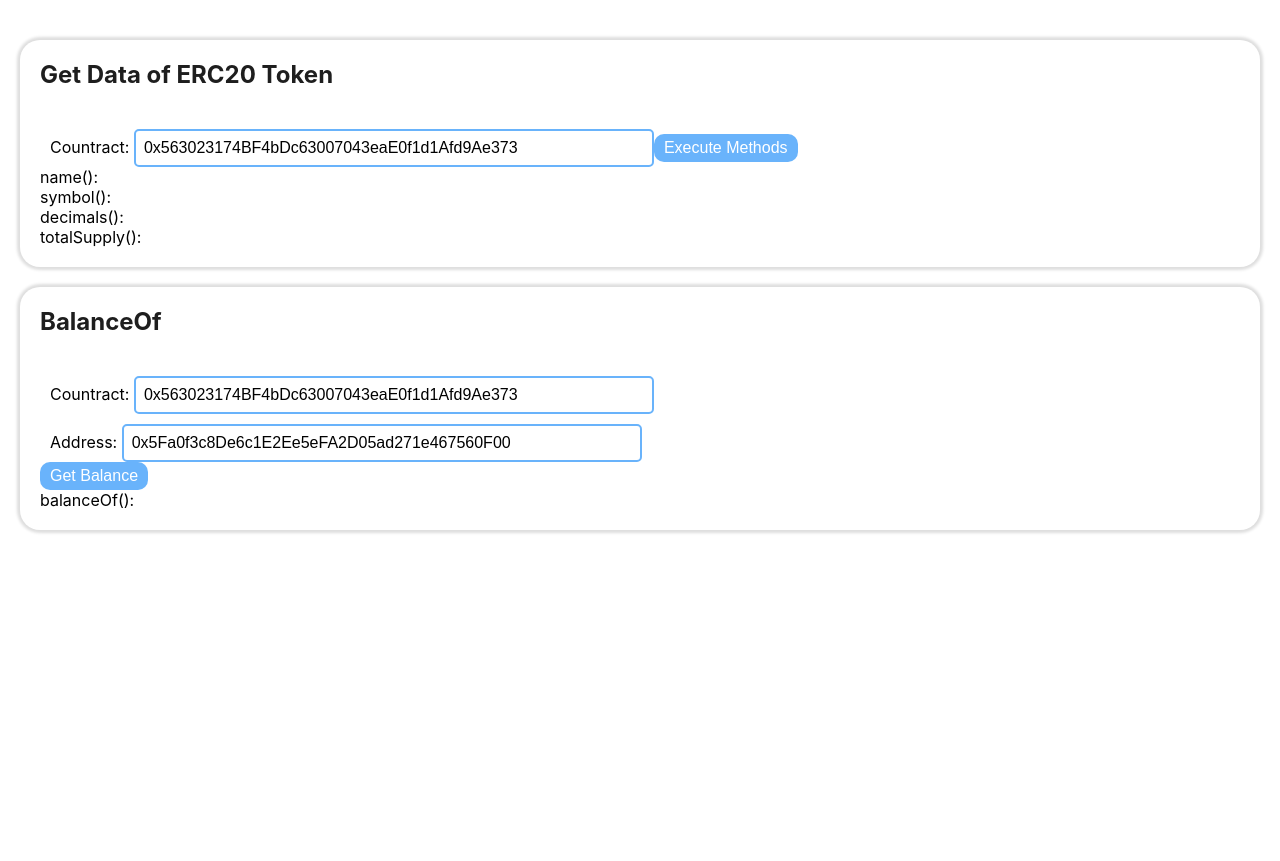
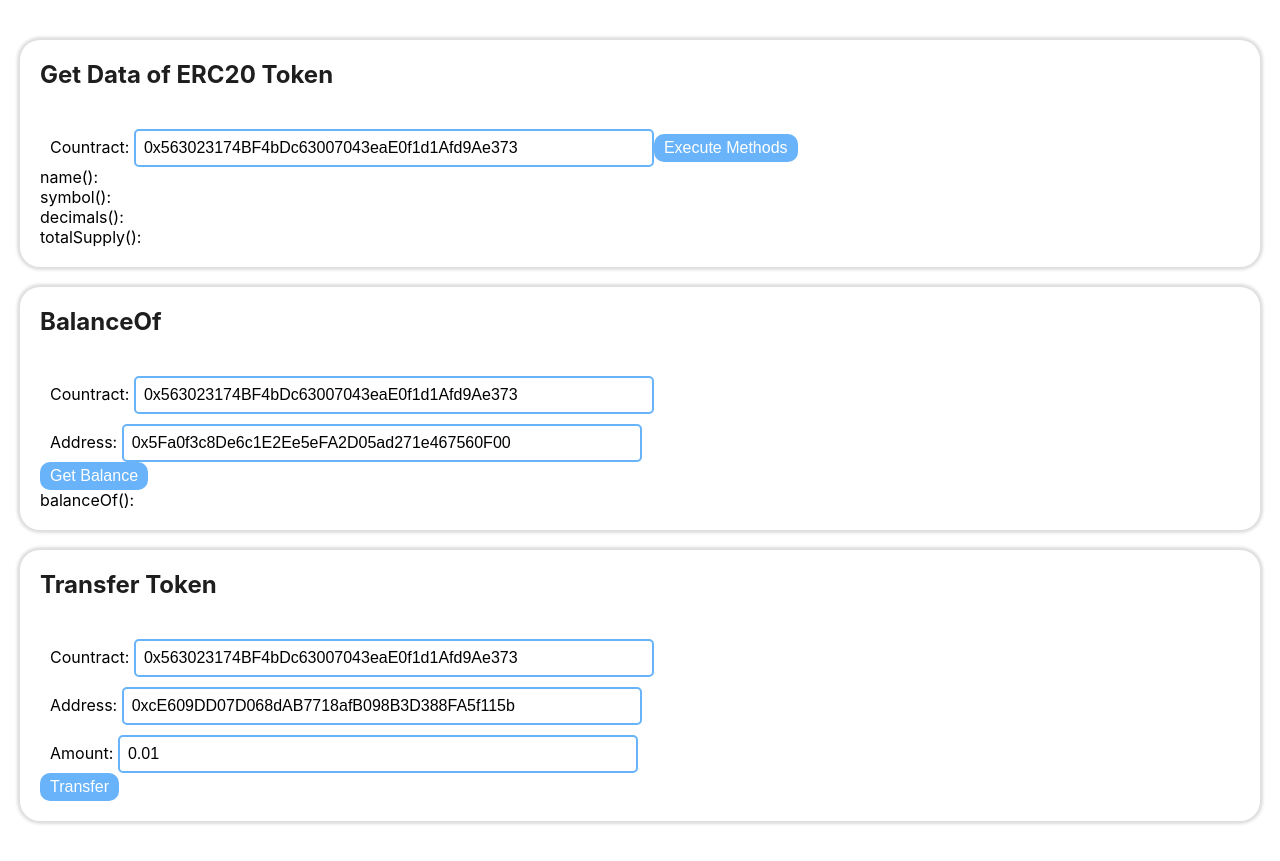
Before and after one commit to jeonsoeun/evm-test, a React (Create React App) app: page / in a window 1280 px wide. Before the commit the page ends 800 px from the top, so only its background shows below. Built offline with nearby package versions, Linux system fonts and the light colour scheme.

Commit message:
erc20 transfer 추가

```diff
--- a/package.json
+++ b/package.json
@@ -10,6 +10,7 @@
     "@types/node": "^16.7.13",
     "@types/react": "^18.0.0",
     "@types/react-dom": "^18.0.0",
+    "bignumber.js": "^9.1.1",
     "react": "^18.2.0",
     "react-dom": "^18.2.0",
     "react-scripts": "5.0.1",
--- a/src/config/index.ts
+++ b/src/config/index.ts
@@ -11,6 +11,8 @@ export const contractAddress = {
 
 export const personalAddress = {
   my: "0x5Fa0f3c8De6c1E2Ee5eFA2D05ad271e467560F00",
+  my2: "0xcE609DD07D068dAB7718afB098B3D388FA5f115b",
+  kh: "",
 };
 
 export const PRIVATE_KEY =
--- a/src/pages/ERC20.tsx
+++ b/src/pages/ERC20.tsx
@@ -1,11 +1,13 @@
 import Page from "../components/page/Page";
 
 import GetERC20Data from "../views/ERC20/GetERC20Data";
+import TransferToken from "../views/ERC20/TransferToken";
 
 const ERC20: React.FC = () => {
   return (
     <Page>
       <GetERC20Data />
+      <TransferToken />
     </Page>
   );
 };
--- /dev/null
+++ b/src/service/transferERC20.tsx
@@ -0,0 +1,57 @@
+import BigNumber from "bignumber.js";
+import Web3 from "web3";
+import { config, personalAddress, PRIVATE_KEY } from "../config";
+import ABI from "../config/erc20Api.json";
+import { getDecimal } from "./getErc20Data";
+import { getGasPrice } from "./getGasPrice";
+
+export async function transferToken(
+  contractAddress: string,
+  address: string,
+  amount: string
+) {
+  const web3 = new Web3(config.httpProvider);
+  const abi: any = ABI;
+  const contract = new web3.eth.Contract(abi, contractAddress);
+  const gasPrice = (await getGasPrice()).fast * 10 ** 9;
+  let gasLimit;
+  const decimal = await getDecimal(contractAddress);
+  const amountBN = BigNumber(amount).times(BigNumber(10).pow(decimal));
+  const amountHex = web3.utils.toHex(amountBN.toString());
+  // console.log(amountBN.toString());
+  try {
+    gasLimit = await contract.methods
+      .transfer(address, amountBN.toFixed(0, BigNumber.ROUND_DOWN))
+      .estimateGas({ from: personalAddress.my }, (error: any) => {
+        console.error("EstimateError: ", error);
+      });
+  } catch (err) {
+    console.error("Error");
+    return false;
+  }
+  // return false;
+  try {
+    const data = contract.methods.transfer(address, amountHex).encodeABI();
+    const obj = {
+      contractAddress,
+      to: contractAddress,
+      gasPrice: web3.utils.toHex(gasPrice),
+      gas: web3.utils.toHex(BigNumber(gasLimit).times(1.5).toFixed(0)), //gas limit
+      data,
+    };
+    // console.log(obj, amountHex);
+    const signed = await web3.eth.accounts.signTransaction(obj, PRIVATE_KEY);
+    if (signed?.rawTransaction) {
+      const result = await web3.eth.sendSignedTransaction(
+        signed.rawTransaction
+      );
+      return !!result.transactionHash;
+    } else {
+      console.error("sined.rawTransaction is falsy. singed: ", signed);
+      return false;
+    }
+  } catch (err) {
+    console.error("SignTranscation: ", err);
+    return false;
+  }
+}
--- /dev/null
+++ b/src/views/ERC20/TransferToken.tsx
@@ -0,0 +1,61 @@
+import { useRef, useState } from "react";
+import Button from "../../components/button/Button";
+import { contractAddress, personalAddress } from "../../config";
+import { transferToken } from "../../service/transferERC20";
+import { BasicInput, InputWrapper } from "../../styles/Input";
+import { Section } from "../../styles/Section";
+import { Title } from "../../styles/Title";
+
+const TransferToken = () => {
+  const contractRef = useRef<HTMLInputElement | null>(null);
+  const addressRef = useRef<HTMLInputElement | null>(null);
+  const amountRef = useRef<HTMLInputElement | null>(null);
+  const [isSuccess, setIsSuccess] = useState<string>("");
+
+  const transfer = () => {
+    if (
+      contractRef?.current?.value &&
+      addressRef?.current?.value &&
+      amountRef?.current?.value
+    ) {
+      setIsSuccess("...");
+      transferToken(
+        contractRef.current.value,
+        addressRef.current.value,
+        amountRef.current.value
+      ).then((isSuccess) => {
+        if (isSuccess) {
+          setIsSuccess("Success");
+        } else {
+          setIsSuccess("Fail ");
+        }
+      });
+    }
+  };
+  return (
+    <>
+      <Section>
+        <Title>Transfer Token</Title>
+        <InputWrapper>
+          Countract:{" "}
+          <BasicInput
+            ref={contractRef}
+            defaultValue={contractAddress.erc20PRN}
+          />
+        </InputWrapper>
+        <InputWrapper>
+          Address:{" "}
+          <BasicInput ref={addressRef} defaultValue={personalAddress.my2} />
+        </InputWrapper>
+        <InputWrapper>
+          Amount: <BasicInput ref={amountRef} defaultValue={"0.01"} />
+        </InputWrapper>
+        <Button onClick={transfer}>Transfer</Button>
+
+        <div>{isSuccess}</div>
+      </Section>
+    </>
+  );
+};
+
+export default TransferToken;
```
Also changed, not shown: 1 other file (tests, documents, lock files or other folders).
